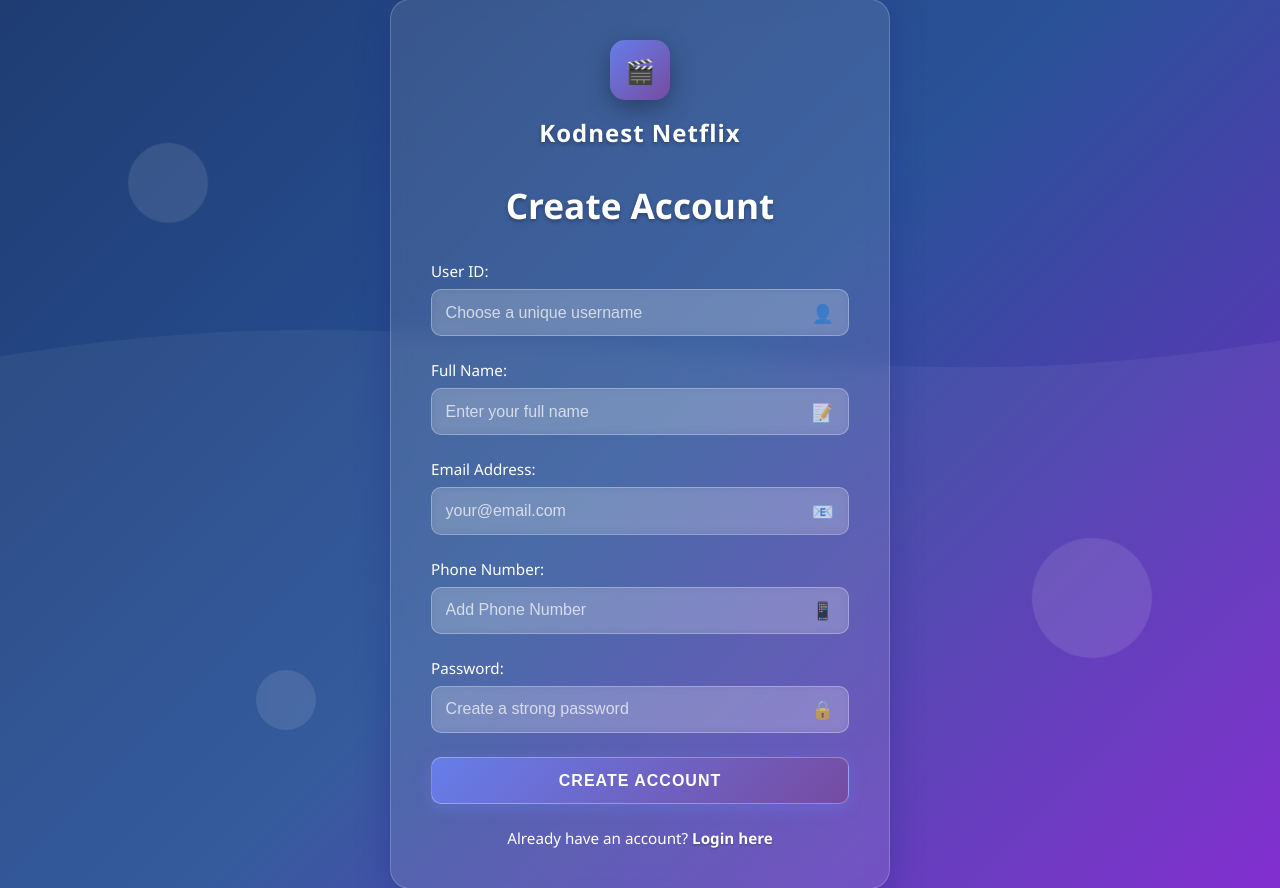
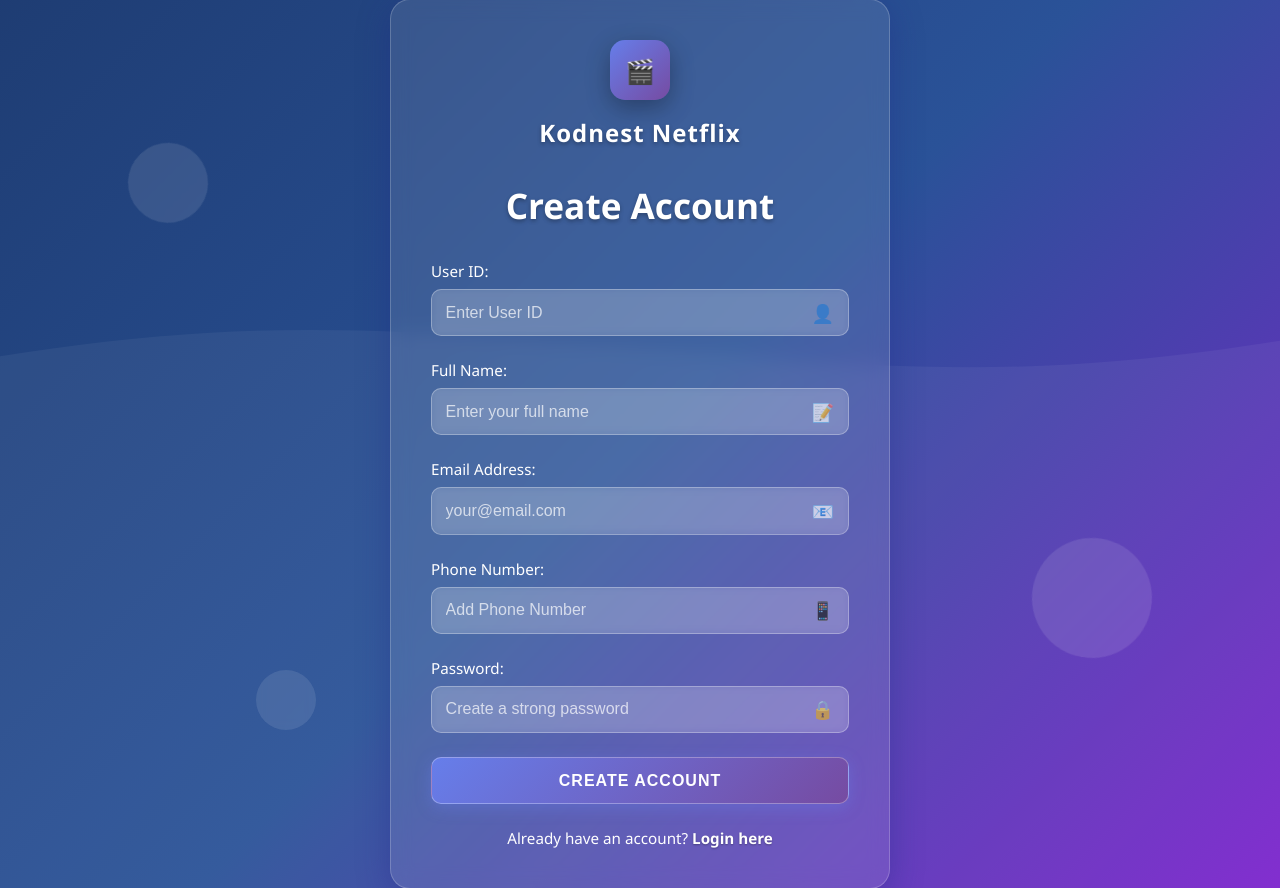
Before and after one commit to Monica-R-Kashyapa/Kodnest-Auth-Netflix, a Flask app: page /register in a window 1280 px wide. Shown: the part 33-921 px from the top of the page. Run offline with Flask 3, Linux system fonts and the light colour scheme.

Commit message:
register.html

```diff
--- a/templates/register.html
+++ b/templates/register.html
@@ -342,7 +342,7 @@
             <div class="form-group">
                 <label for="user_id">User ID:</label>
                 <div class="input-group">
-                    <input type="text" id="user_id" name="user_id" placeholder="Choose a unique username" required>
+                    <input type="text" id="user_id" name="user_id" placeholder="Enter User ID" required>
                     <span class="input-icon">👤</span>
                 </div>
             </div>
```
